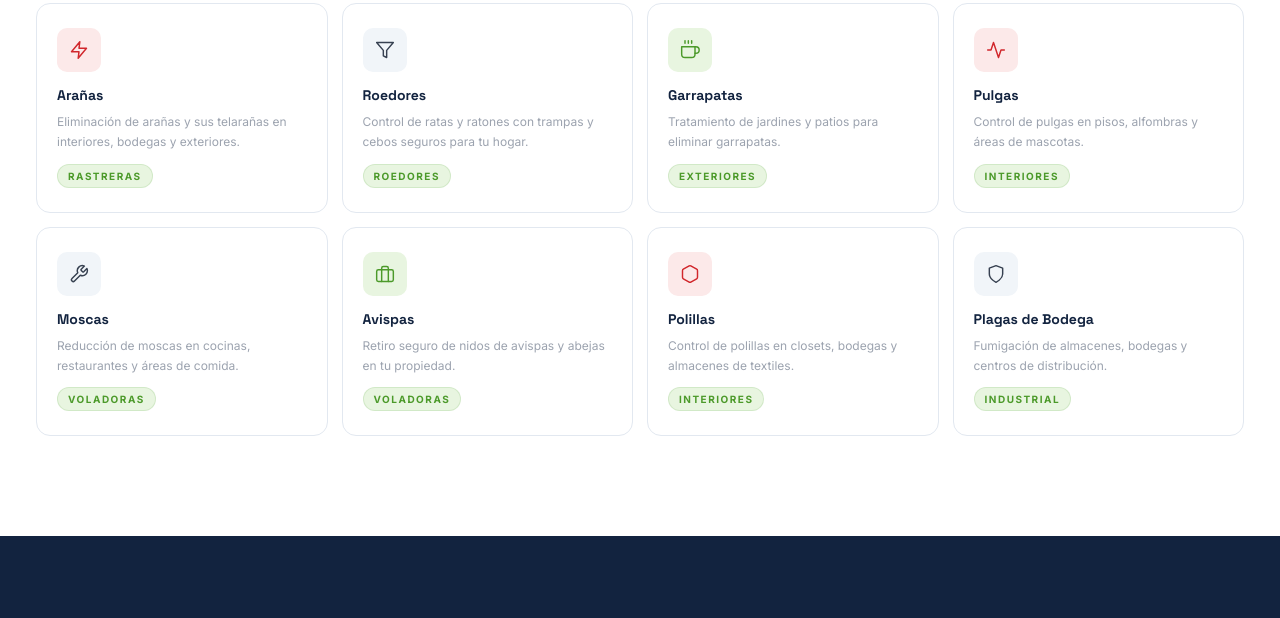
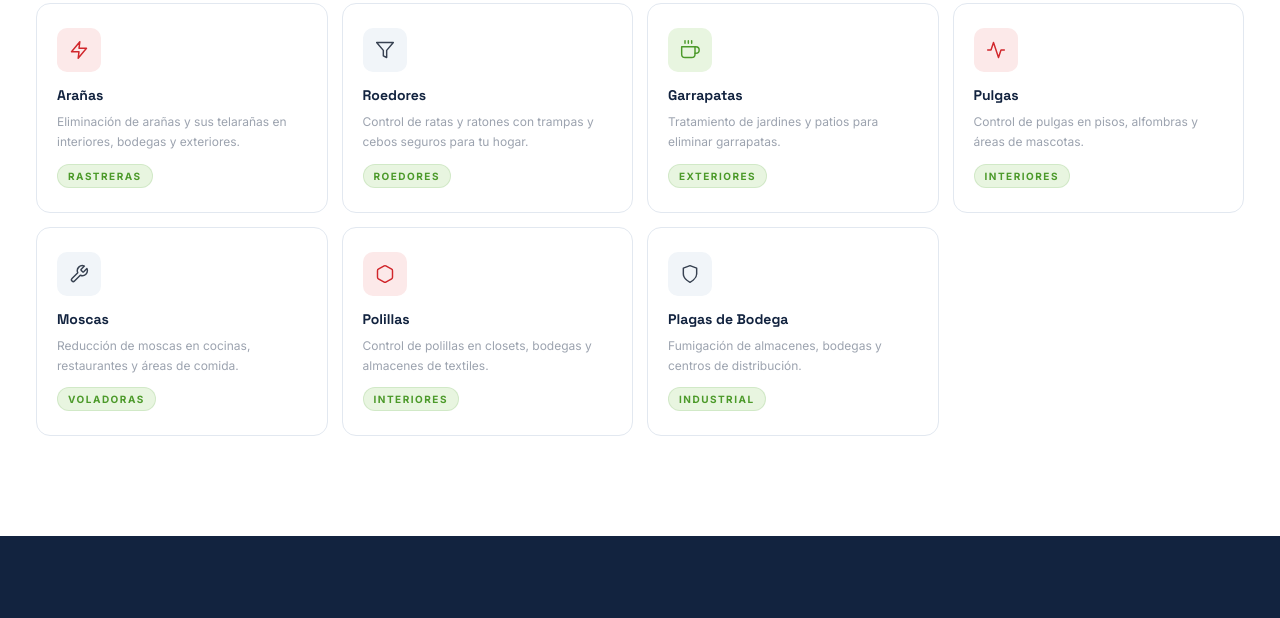
Before and after one commit to Alons0Irazoqui/hello.web-KOGcontroldeplagas, a plain HTML site: page index.html in a window 1280 px wide. Shown: the part 3238-3856 px from the top of the page. Drawn offline with Linux system fonts and the light colour scheme; animation ran at ten frames a second.

Commit message:
actualizando

```diff
--- a/index.html
+++ b/index.html
@@ -378,18 +378,6 @@
       </div>
 
       <div class="prod-card rev d2">
-        <div class="p-icon ic-blue">
-          <svg width="20" height="20" viewBox="0 0 24 24" fill="none" stroke="#4C9A2A" stroke-width="1.75" stroke-linecap="round" stroke-linejoin="round" aria-hidden="true">
-            <rect x="2" y="7" width="20" height="14" rx="2" ry="2"/>
-            <path d="M16 21V5a2 2 0 0 0-2-2h-4a2 2 0 0 0-2 2v16"/>
-          </svg>
-        </div>
-        <h3>Avispas</h3>
-        <p>Retiro seguro de nidos de avispas y abejas en tu propiedad.</p>
-        <span class="prod-pill">Voladoras</span>
-      </div>
-
-      <div class="prod-card rev d3">
         <div class="p-icon ic-green">
           <svg width="20" height="20" viewBox="0 0 24 24" fill="none" stroke="#D1272C" stroke-width="1.75" stroke-linecap="round" stroke-linejoin="round" aria-hidden="true">
             <path d="M21 16V8a2 2 0 0 0-1-1.73l-7-4a2 2 0 0 0-2 0l-7 4A2 2 0 0 0 3 8v8a2 2 0 0 0 1 1.73l7 4a2 2 0 0 0 2 0l7-4A2 2 0 0 0 21 16z"/>
```
